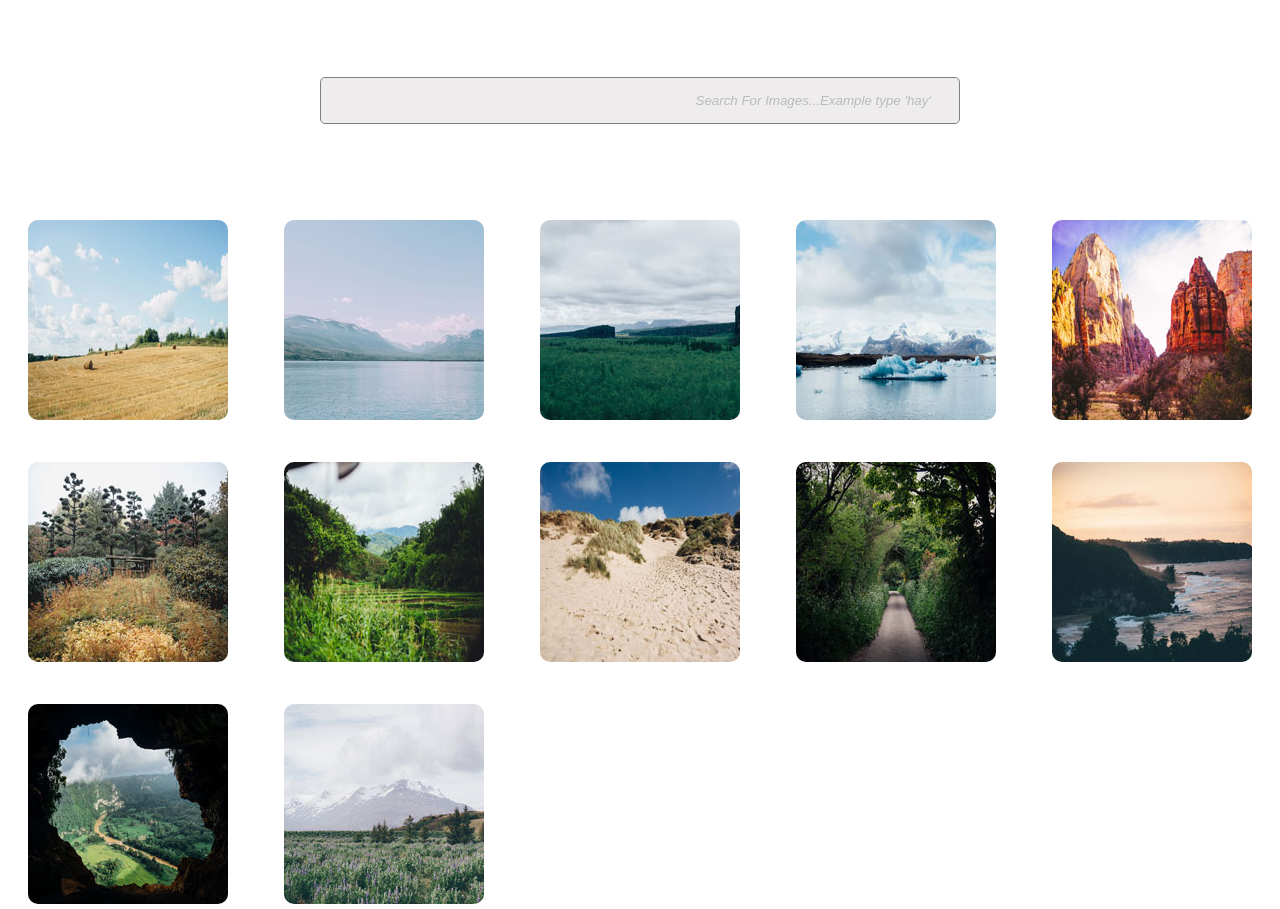
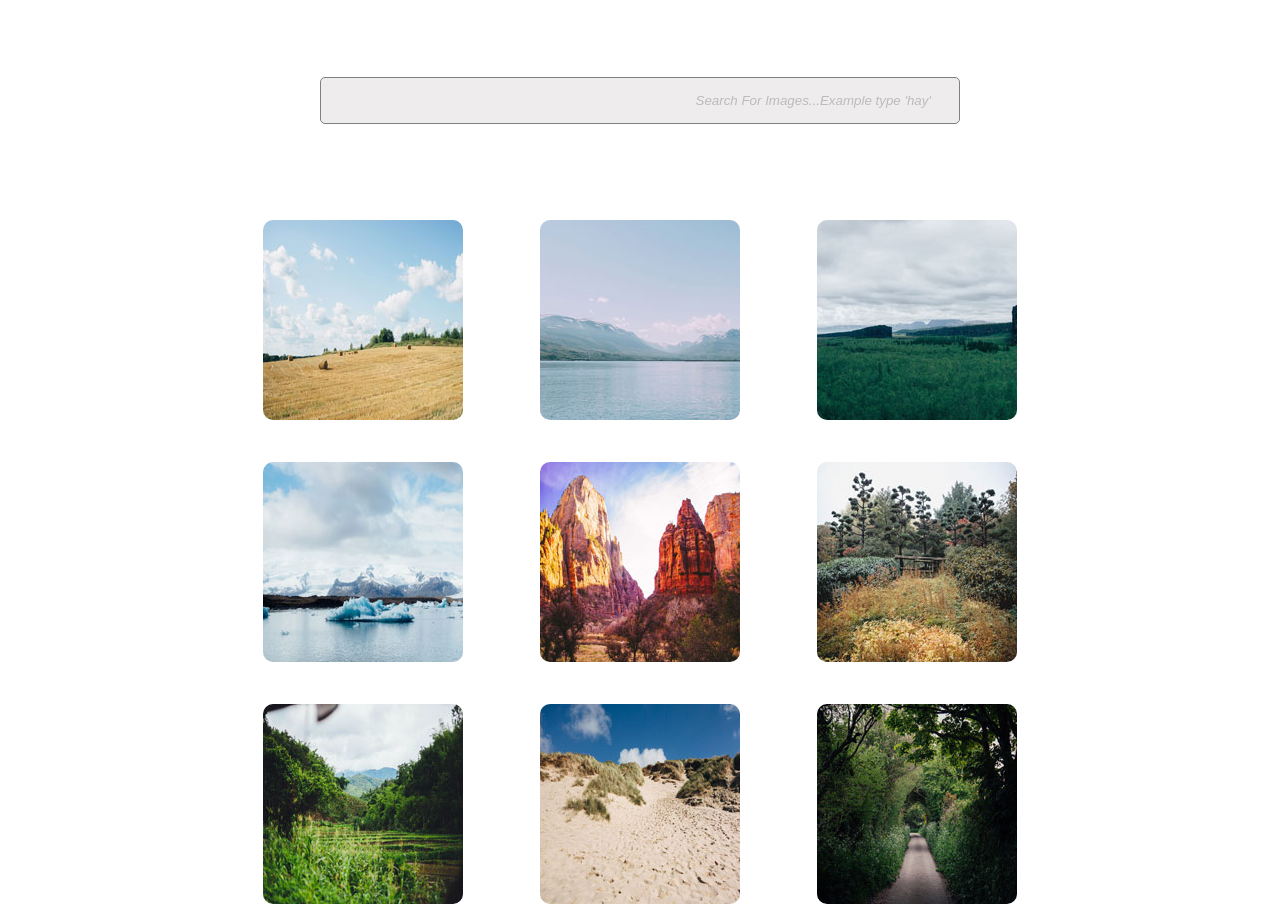
Before and after one commit to TylerOliverTaylor/TeamTreeHouseProject5, a plain HTML site: page index.html in a window 1280 px wide. Shown: the top 909 px of the page. Drawn offline with Linux system fonts and the light colour scheme.

Commit message:
Fixes
Made the text in the caption box larger and reduced the width of the gallery from 100% to 65%.

```diff
--- a/scss/_gallery.scss
+++ b/scss/_gallery.scss
@@ -1,6 +1,7 @@
 .gallery {
 	display: grid;
-	width: 100%;
+	width: 65%;
+	margin: auto;
 	grid-template-columns: repeat(auto-fit, minmax(250px, 1fr));
 }
 
```
Also changed, not shown: css/baguetteBox.min.css, css/styles.css, 1 other file.
